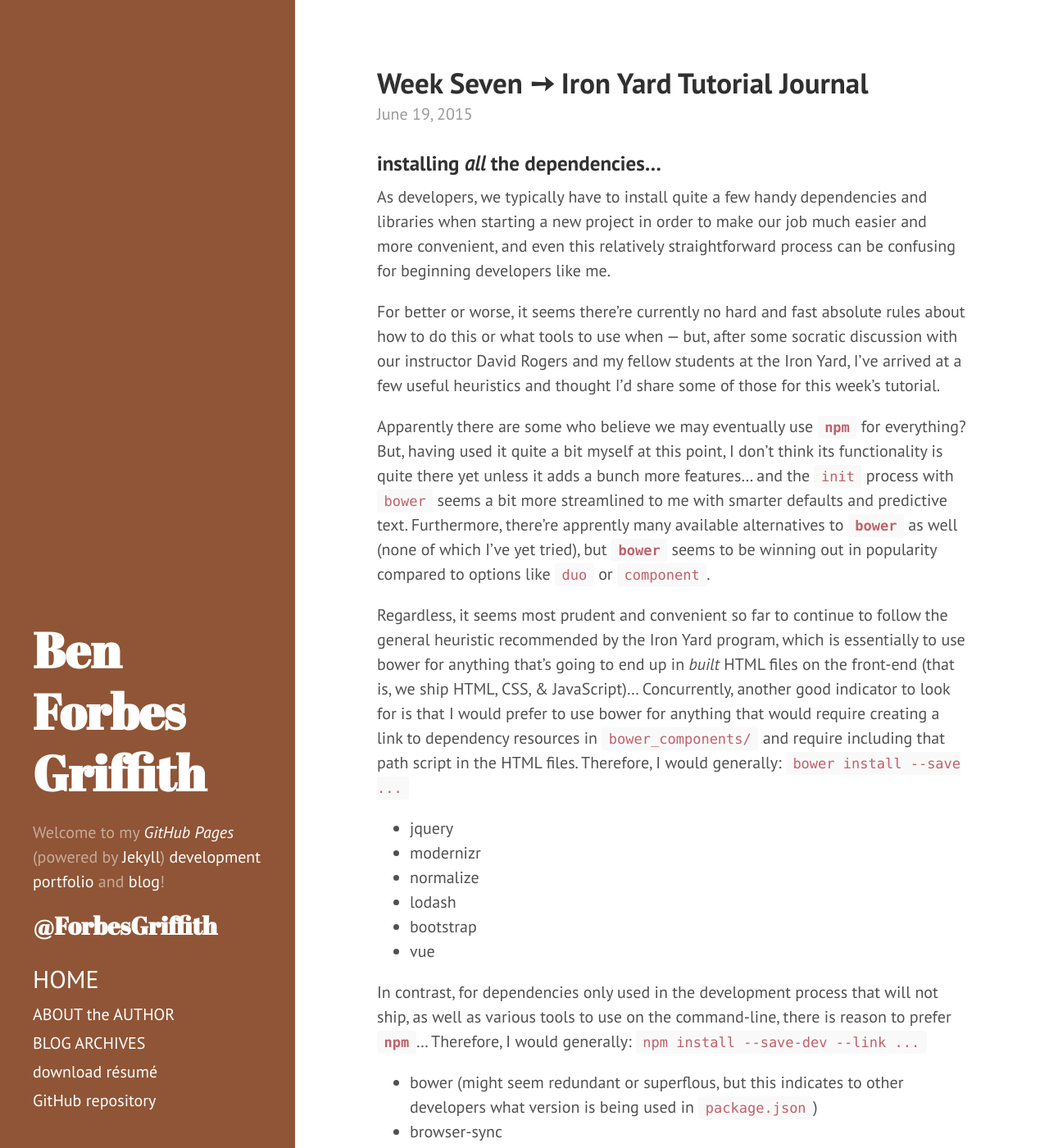
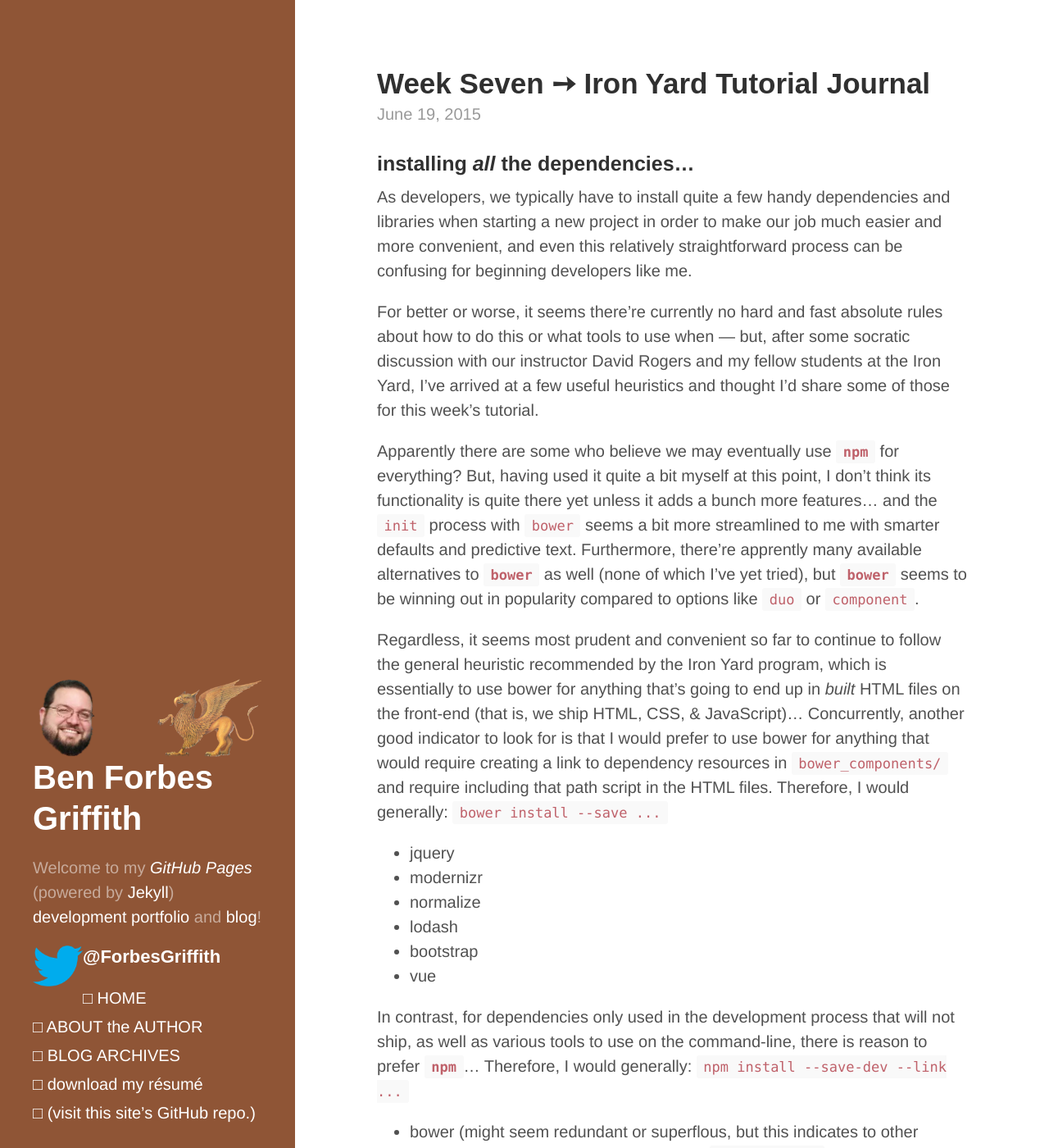
Before and after one commit to BFGriffith/BFGriffith.github.io, a Jekyll site: the page built from _posts/2015-06-19-Week7IronYardJournal-tutorial.md, in a window 1280 px wide and 1400 px high. Shown: the whole window at 82% size. Built offline with Jekyll 4.4.1, drawn with Linux system fonts in a browser that asks for light colours; some web fonts are replaced; Markdown is read by kramdown in place of the engine named in the settings.

Commit message:
added avatar images and tweaked fonts

```diff
--- a/_config.yml
+++ b/_config.yml
@@ -9,7 +9,7 @@ permalink:        pretty
 # Setup
 title:            Ben Forbes Griffith
 tagline:          'GitHub demesne'
-description:      '<p>Welcome to my <a href="https://pages.github.com/" target="_blank"><i>GitHub Pages</i></a> (powered by <a href="http://jekyllrb.com" target="_blank">Jekyll</a>) <a href="https://bfgriffith.github.io/about/">development portfolio</a> and <a href="https://bfgriffith.github.io/">blog</a>!</p><p><a href="https://twitter.com/ForbesGriffith" target="_self"><h2>@ForbesGriffith</h2></a></p>'
+description:      '<p>Welcome to my <a href="https://pages.github.com/" target="_blank"><i>GitHub Pages</i></a> (powered by <a href="http://jekyllrb.com" target="_blank">Jekyll</a>) <a href="https://bfgriffith.github.io/about/">development portfolio</a> and <a href="https://bfgriffith.github.io/">blog</a>!</p>'
 url:              https://bfgriffith.github.io/
 baseurl:          /
 
--- a/_includes/head.html
+++ b/_includes/head.html
@@ -18,8 +18,7 @@
   <link rel="stylesheet" href="{{ site.baseurl }}styles/css/main.css">
   <link rel="stylesheet" href="{{ site.baseurl }}styles/css/syntax.css">
   <link rel="stylesheet" href="{{ site.baseurl }}styles/css/custom.css">
-  <link rel="stylesheet" href="http://fonts.googleapis.com/css?family=PT+Sans:400,400italic,700|Abril+Fatface">
-
+  <link href='https://fonts.googleapis.com/css?family=Amaranth:400,400italic,700,700italic' rel='stylesheet' type='text/css'>
   <!-- ICONS -->
   <link rel="apple-touch-icon-precomposed" sizes="144x144" href="{{ site.baseurl }}styles/favicons/apple-touch-icon-144-Griffin_icon.png">
                                  <link rel="shortcut icon" href="{{ site.baseurl }}styles/favicons/Griffin_favicon.ico">
--- a/_includes/sidebar.html
+++ b/_includes/sidebar.html
@@ -1,16 +1,22 @@
 <div class="sidebar">
   <div class="container sidebar-sticky">
     <div class="sidebar-about">
+      <div id="avatars_container">
+      <span><img id="portrait" src="/IMAGES/BFG_face.png" alt="portrait" height="95" width="auto">
+      <img id="avatar" src="/IMAGES/Griffith_griffin.png" alt="avatar" height="95" width="auto"></span>
+      </div>
       <h1>
         <a href="{{ site.baseurl }}">
           {{ site.title }}
         </a>
       </h1>
       <p class="lead">{{ site.description }}</p>
+      <p class="lead"><a href="https://twitter.com/ForbesGriffith" target="_self">
+        <h2><img id="Twitter" src="/IMAGES/TwitterLOGO_icon.png" alt="Twitter" height="50px" width="auto"> @ForbesGriffith</h2></a></p>
     </div>
 
     <nav class="sidebar-nav">
-      <a class="sidebar-nav-item{% if page.url == site.baseurl %} active{% endif %}" href="{{ site.baseurl }}"><span style="font-size:1.5rem;">HOME</span></a>
+      <a class="sidebar-nav-item{% if page.url == site.baseurl %} active{% endif %}" href="{{ site.baseurl }}"><span> HOME</span></a>
 
       {% comment %}
         The code below dynamically generates a sidebar nav of pages with
@@ -21,13 +27,13 @@
       {% for node in pages_list %}
         {% if node.title != null %}
           {% if node.layout == "page" %}
-            <a class="sidebar-nav-item{% if page.url == node.url %} active{% endif %}" href="{{ node.url }}">{{ node.title }}</a>
+            <a class="sidebar-nav-item{% if page.url == node.url %} active{% endif %}" href="{{ node.url }}"> {{ node.title }}</a>
           {% endif %}
         {% endif %}
       {% endfor %}
 
-      <a class="sidebar-nav-item" href="/Griffith_résumé.pdf" download>download résumé</a>
-      <a class="sidebar-nav-item" href="{{ site.github.repo }}">GitHub repository</a>
+      <a class="sidebar-nav-item" href="/Griffith_résumé.pdf" download> download my résumé</a>
+      <a class="sidebar-nav-item" href="{{ site.github.repo }}"> (visit this site’s GitHub repo.)</a>
     </nav>
 
   </div>
--- a/_posts/2015-06-19-Week7IronYardJournal-tutorial.md
+++ b/_posts/2015-06-19-Week7IronYardJournal-tutorial.md
@@ -14,22 +14,25 @@ Apparently there are some who believe we may eventually use **`npm`** for everyt
 Regardless, it seems most prudent and convenient so far to continue to follow the general heuristic recommended by the Iron Yard program, which is essentially to use bower for anything that's going to end up in _built_ HTML files on the front-end (that is, we ship HTML, CSS, & JavaScript)... Concurrently, another good indicator to look for is that I would prefer to use bower for anything that would require creating a link to dependency resources in `bower_components/` and require including that path script in the HTML files.
 Therefore, I would generally:
 `bower install --save ...`
-- jquery
-- modernizr
-- normalize
-- lodash
-- bootstrap
-- vue
+
+* jquery
+* modernizr
+* normalize
+* lodash
+* bootstrap
+* vue
 
 In contrast, for dependencies only used in the development process that will not ship, as well as various tools to use on the command-line, there is reason to prefer **`npm`**...
 Therefore, I would generally:
 `npm install --save-dev --link ...`
+
 * bower (might seem redundant or superflous, but this indicates to other developers what version is being used in `package.json`)
 * browser-sync
 * node-sass
 * gulp
 
 Then there's the question of what to `git ignore` and what to push up into one's repository... What follows below is not an exhaustive list, and particular folders or build-structures may have special requirements, but in many build processes we've used so far I've found it best to ignore the following directories/files:
+
 * node_modules
 * bower_components
 * .yo-rc.json
--- a/styles/css/custom.css
+++ b/styles/css/custom.css
@@ -8,7 +8,7 @@
  *                /\___/
  *                \/__/
  * Massive credit to the creator of the basic "Hyde" theme
- * supplement to the "Poole" Jekyll template:
+ * (supplement to the "Poole" Jekyll template):
  * released under MIT license — by @mdo.
  * Learn more at:
  * https://github.com/poole/hyde
@@ -70,29 +70,61 @@ html {
 .sidebar-about h1, h2 {
   color: #fff;
   margin-top: 0;
-  font-family: "Abril Fatface", serif;
+  font-family: 'Amaranth', sans-serif;
 }
 .sidebar-about h1 {
-  font-size: 3rem;
+  font-size: 2rem;
 }
 .sidebar-about h2 {
-  font-size: 1.5rem;
+  font-size: 1.1rem;
+}
+.sidebar-about h2::before {
+  content: "";
+  background-image: image(IMAGES/TwitterLOGO_icon.png);
+  background-repeat: no-repeat;
+  background-position: left;
+  height: 10px;
+}
+#avatars_container {
+  position: relative;
+}
+.sidebar-about img {
+  margin: auto;
+}
+#portrait {
+  float: left;
+}
+#avatar {
+  float: right;
+}
+#Twitter {
+  float: left;
 }
 
 /* sidebar NAVIGATION */
 .sidebar-nav {
-  margin-bottom: 1rem;
+  margin-bottom: .25rem;
 }
 .sidebar-nav-item {
   display: block;
   line-height: 1.75;
 }
+.sidebar-nav-item::before {
+  content: "\25a1";
+}
 a.sidebar-nav-item:hover,
 a.sidebar-nav-item:focus {
   text-decoration: none;
+  font-weight: bold;
+}
+a.sidebar-nav-item:hover::before {
+  content: "\25a0";
 }
 .sidebar-nav-item.active {
   font-weight: bold;
+}
+.sidebar-nav-item.active::before {
+  content: "\25c6";
 }
 
 /* STICKY SIDEBAR
@@ -123,12 +155,20 @@ a.sidebar-nav-item:focus {
     margin-left: 20rem;
     margin-right: 2rem;
   }
+  #avatars_container {
+    width: 100%;
+    height: 95px;
+  }
 }
 
 @media (min-width: 64em) {
   .content {
     margin-left: 22rem;
     margin-right: 4rem;
+  }
+  #avatars_container {
+    width: 100%;
+    height: 95px;
   }
 }
 
--- a/styles/css/main.css
+++ b/styles/css/main.css
@@ -8,7 +8,7 @@
  *    \ \_\
  *     \/_/
  * Massive credit to the creator of the "Poole" Jekyll template:
- * released under MIT license by @mdo.
+ * released under MIT license — by @mdo.
  * Learn more at:
  * https://github.com/poole/poole
  */
@@ -81,6 +81,7 @@ h1, h2, h3, h4, h5, h6 {
   text-rendering: optimizeLegibility;
 }
 h1 {
+  font-family: 'Amaranth', sans-serif;
   font-size: 1.75rem;
 }
 h2 {
@@ -93,7 +94,7 @@ h3 {
 }
 h4, h5, h6 {
   margin-top: 1rem;
-  font-size: 1rem;
+  font-size: 1.1rem;
 }
 
 /* BODY text */
```
Also changed, not shown: IMAGES/BFG_face.png (added), IMAGES/Griffith_griffin.png (added).
